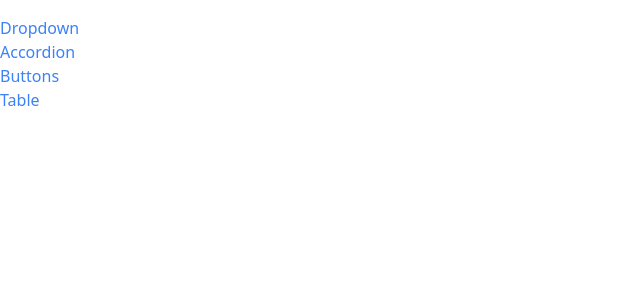
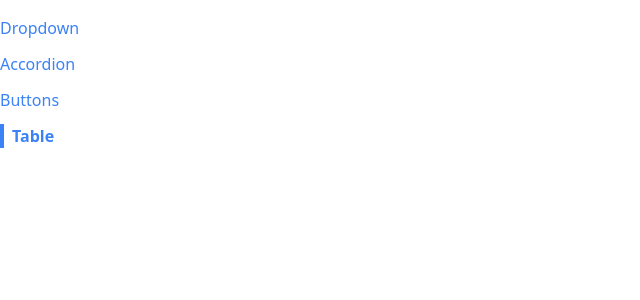
Before and after one commit to zdTang/stephen_react_Mike_learn, a React (Create React App) app in the folder learn_jsx/: page /table in a window 1280 px wide. Shown: the top 300 px of the page, without its empty margins (0-640 px from the left). Built offline with nearby package versions, Linux system fonts and the light colour scheme.

Commit message:
c13-233 Highlighting the Active Link

```diff
--- a/learn_jsx/src/components/Link.js
+++ b/learn_jsx/src/components/Link.js
@@ -1,9 +1,13 @@
 import classNames from "classnames";
 import useNavigation from "../hooks/use-navigation";
 
-const Link = ({ to, children }) => {
-  const { navigate } = useNavigation();
-  const classes = classNames("text-blue-500");
+const Link = ({ to, children, className, activeClassName }) => {
+  const { navigate, currentPath } = useNavigation();
+  const classes = classNames(
+    "text-blue-500",
+    className,
+    currentPath === to && activeClassName
+  );
   const handleClick = (event) => {
     if (event.metakey || event.ctrlKey) return;
     event.preventDefault();
--- a/learn_jsx/src/components/Sidebar.js
+++ b/learn_jsx/src/components/Sidebar.js
@@ -10,13 +10,18 @@ const Sidebar = () => {
 
   const renderedLinks = links.map((link) => {
     return (
-      <Link key={link.label} to={link.path}>
+      <Link
+        key={link.label}
+        to={link.path}
+        className="mb-3"
+        activeClassName="font-bold border-l-4 border-blue-500 pl-2"
+      >
         {link.label}
       </Link>
     );
   });
   return (
-    <div className="sticky top-0 overflow-y-scroll flex flex-col">
+    <div className="sticky top-0 overflow-y-scroll flex flex-col items-start">
       {renderedLinks}
     </div>
   );
```
